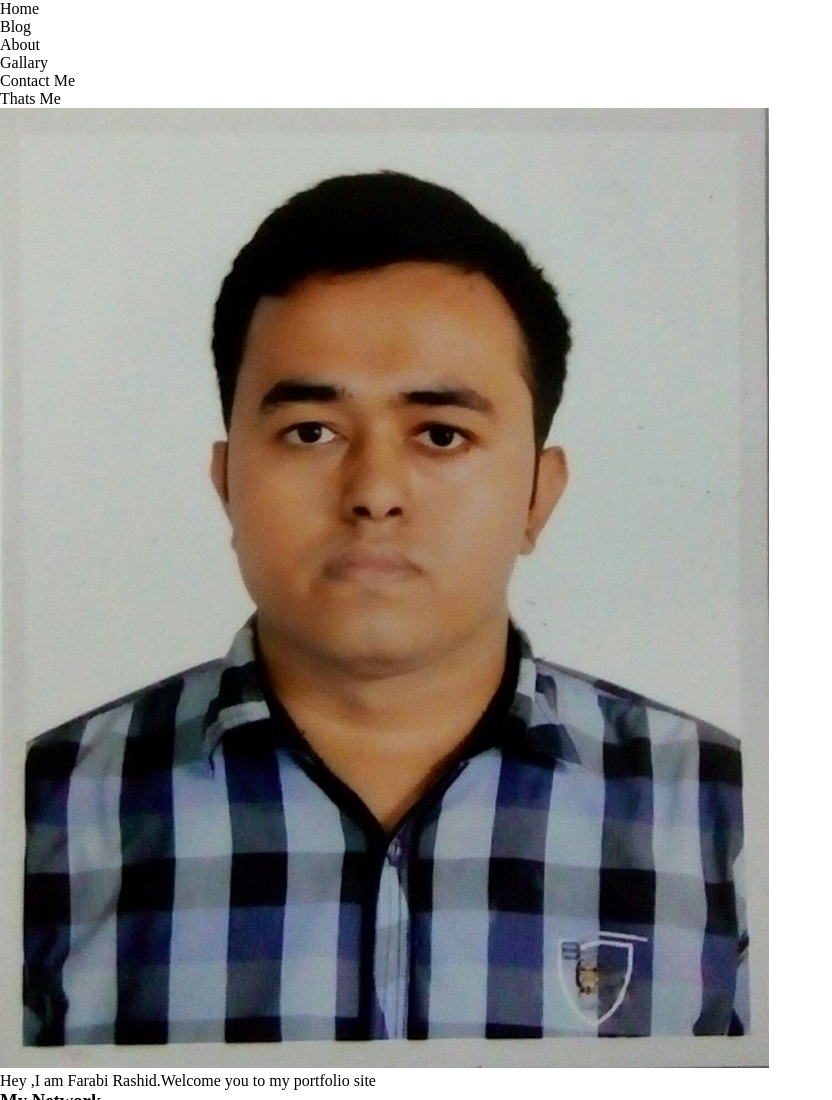
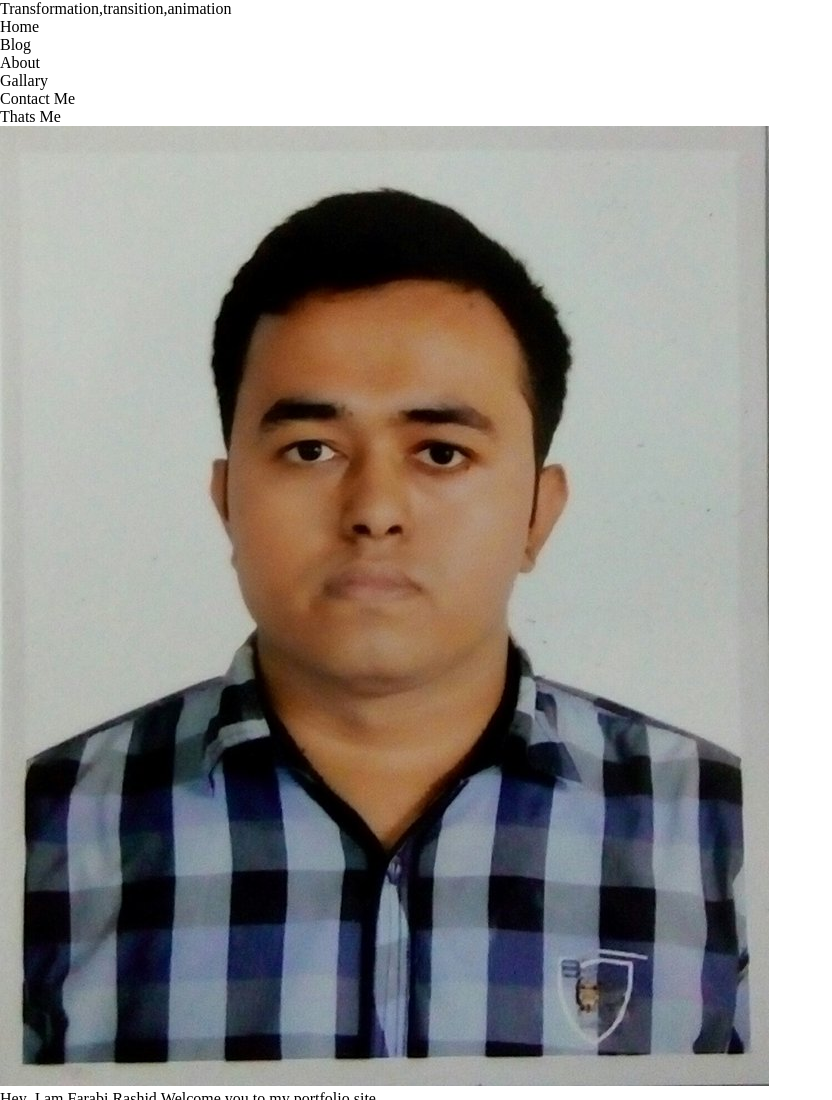
Before and after one commit to farabi1/CSS-Master, a plain HTML site: page index.html in a window 1280 px wide. Shown: the top 1100 px of the page, without its empty margins (0-832 px from the left). Drawn offline with Linux system fonts and the light colour scheme.

Commit message:
All about transition transformatio animation

```diff
--- a/index.html
+++ b/index.html
@@ -12,6 +12,7 @@
     </style>
 </head>
 <body>
+    <div>Transformation,transition,animation</div>
      <Nav>
          <ul>
              <li>Home </li>
```
